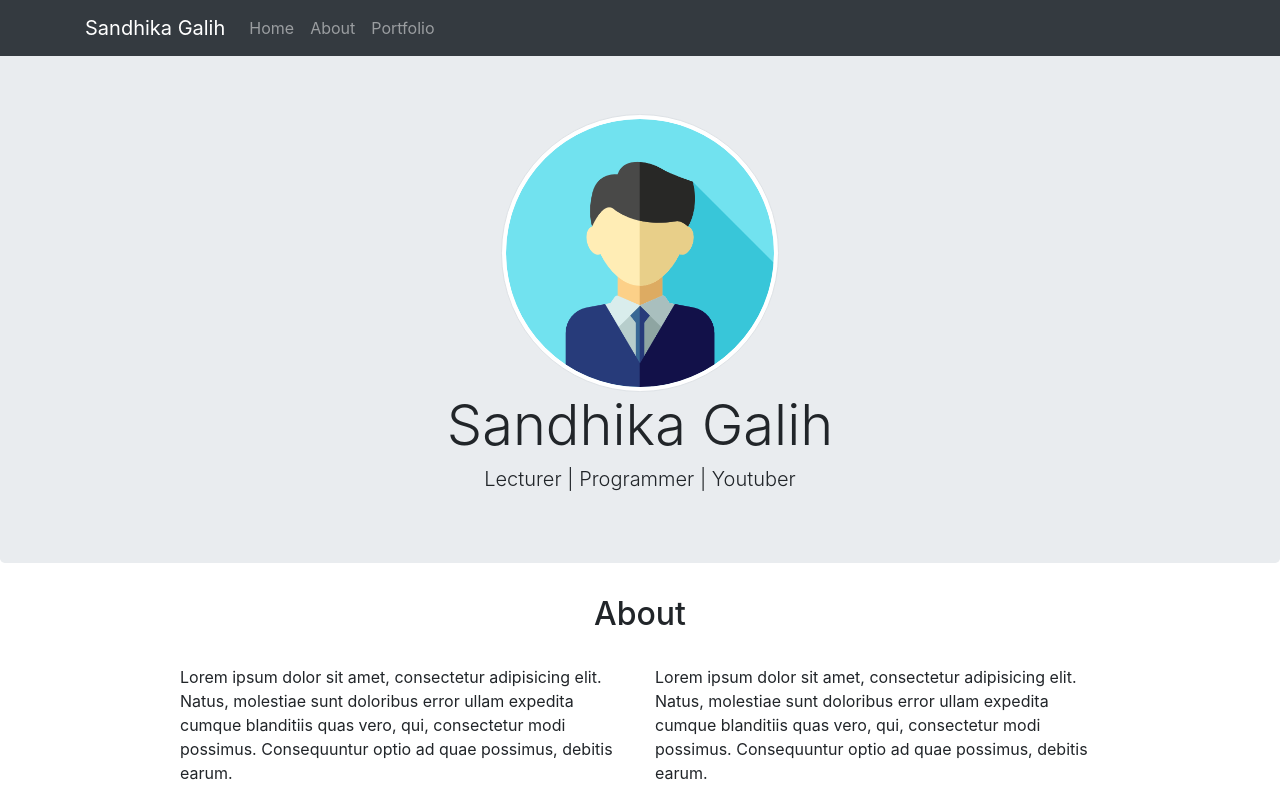
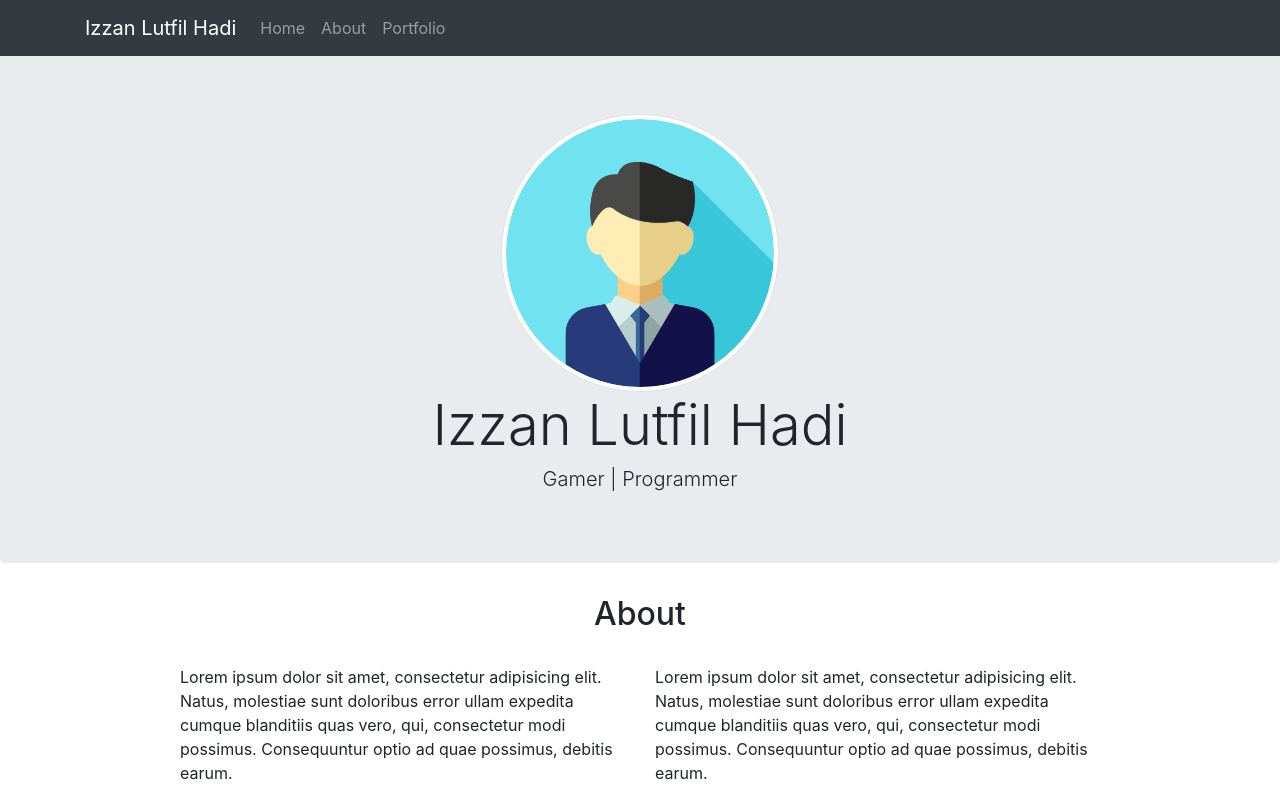
Before and after one commit to cloudflar/website-portofolio, a plain HTML site: page index.html in a window 1280 px wide. Shown: the top 804 px of the page. Drawn offline with nearby package versions, Linux system fonts and the light colour scheme.

Commit message:
memberikan sentuhan perubahan

```diff
--- a/index.html
+++ b/index.html
@@ -17,7 +17,7 @@
 
     <nav class="navbar navbar-expand-lg navbar-dark bg-dark fixed-top">
       <div class="container">
-        <a class="navbar-brand" href="#home">Sandhika Galih</a>
+        <a class="navbar-brand" href="#home">Izzan Lutfil Hadi</a>
         <button class="navbar-toggler" type="button" data-toggle="collapse" data-target="#navbarNavDropdown" aria-controls="navbarNavDropdown" aria-expanded="false" aria-label="Toggle navigation">
           <span class="navbar-toggler-icon"></span>
         </button>
@@ -42,8 +42,8 @@
       <div class="container">
         <div class="text-center">
           <img src="img/profile1.png" class="rounded-circle img-thumbnail">
-          <h1 class="display-4">Sandhika Galih</h1>
-          <h3 class="lead">Lecturer | Programmer | Youtuber</h3>
+          <h1 class="display-4">Izzan Lutfil Hadi</h1>
+          <h3 class="lead">Gamer | Programmer</h3>
         </div>
       </div>
     </div>
```
